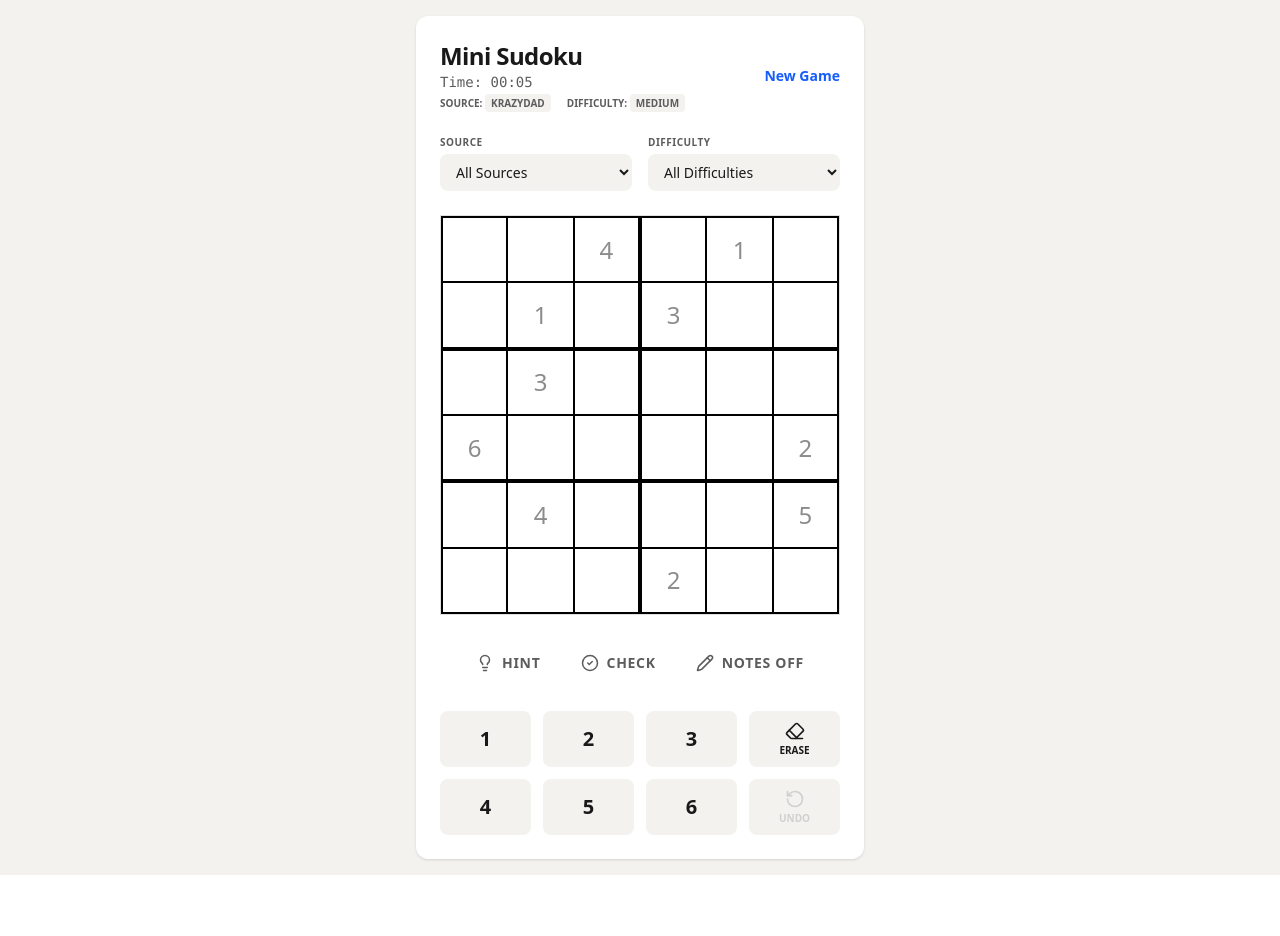
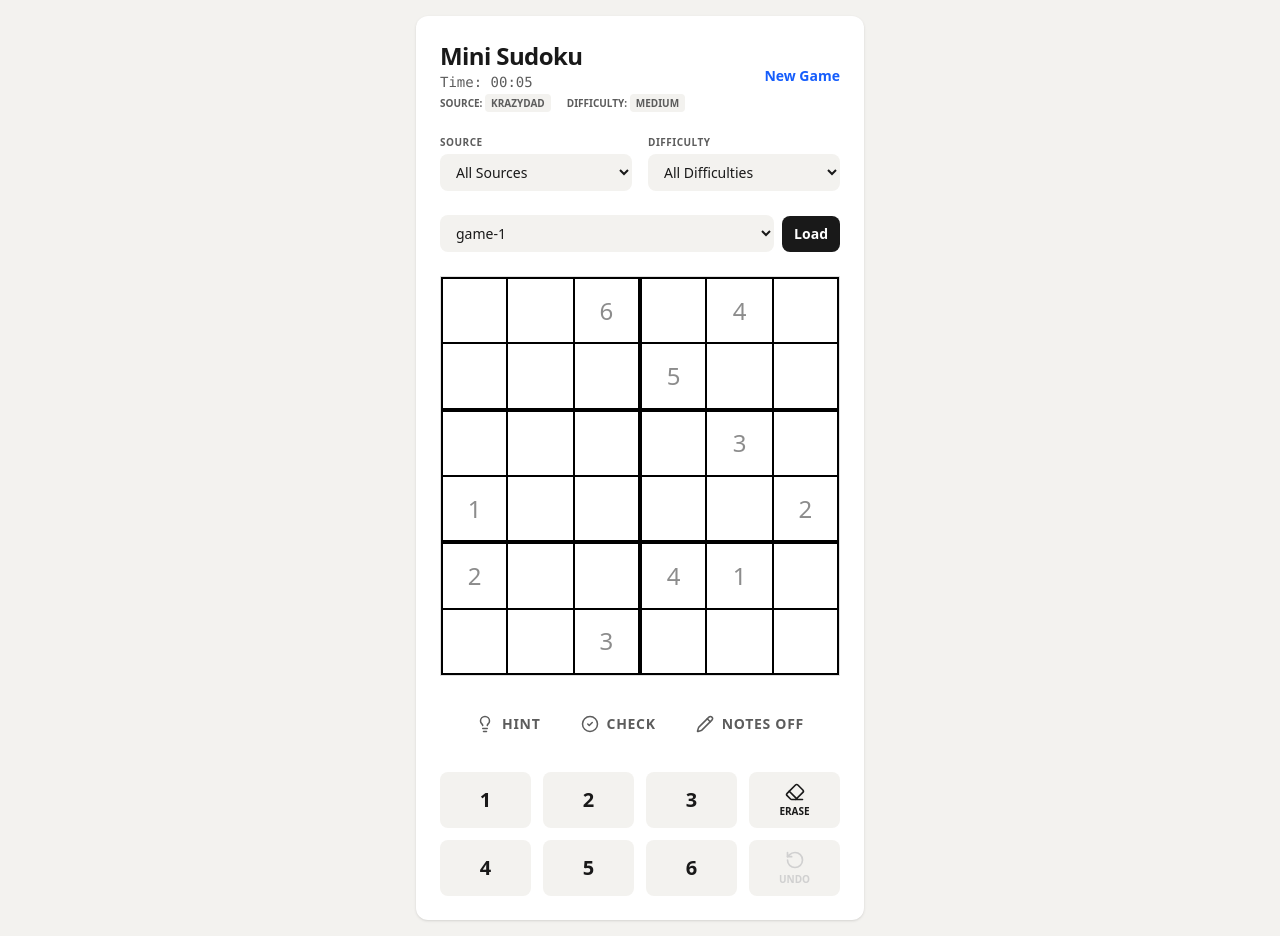
Before and after one commit to jwfrankl/Sudoku, a React (Vite) app: page / in a window 1280 px wide. Before the commit the page ends 875 px from the top, so only its background shows below. Built offline with nearby package versions, Linux system fonts and the light colour scheme.

Commit message:
Adding debugging

```diff
--- a/src/App.tsx
+++ b/src/App.tsx
@@ -34,6 +34,7 @@ export default function App() {
   const [checkFeedback, setCheckFeedback] = useState<'none' | 'success'>('none');
   const [hintCell, setHintCell] = useState<{ r: number; c: number } | null>(null);
   const [showWinModal, setShowWinModal] = useState(false);
+  const [debugPuzzleId, setDebugPuzzleId] = useState<string>(PREDEFINED_PUZZLES[0].id);
 
   // Timer logic
   useEffect(() => {
@@ -126,6 +127,32 @@ export default function App() {
 
     // Cycle to next puzzle for next time
     setPuzzleIndex((prev) => (prev + 1));
+  };
+
+  const loadPuzzleById = (id: string) => {
+    const predefined = PREDEFINED_PUZZLES.find(p => p.id === id);
+    if (!predefined) return;
+    const sol = predefined.solution;
+    const puzzle: Grid = predefined.puzzle.map(row =>
+      row.map(val => ({
+        value: val,
+        initial: val !== 0,
+        notes: []
+      }))
+    );
+    setSolution(sol);
+    setGrid(puzzle);
+    setCurrentPuzzleInfo({ source: predefined.source, difficulty: predefined.difficulty });
+    setHistory([]);
+    setSelectedCell(null);
+    setGameStatus('playing');
+    setIsNotesMode(false);
+    setSeconds(0);
+    setIsTimerActive(true);
+    setIncorrectCells(new Set());
+    setCheckFeedback('none');
+    setHintCell(null);
+    setShowWinModal(false);
   };
 
   const handleCellClick = (r: number, c: number) => {
@@ -442,6 +469,25 @@ export default function App() {
           </div>
         </div>
 
+        {/* DEBUG: Puzzle selector */}
+        <div className="flex gap-2 items-center">
+          <select
+            value={debugPuzzleId}
+            onChange={(e) => setDebugPuzzleId(e.target.value)}
+            className="flex-1 bg-[#F3F2EF] border-none rounded-lg px-3 py-2 text-sm font-medium focus:ring-2 focus:ring-blue-500 outline-none cursor-pointer"
+          >
+            {PREDEFINED_PUZZLES.map(p => (
+              <option key={p.id} value={p.id}>{p.id}{p.validated ? '' : ' (unvalidated)'}</option>
+            ))}
+          </select>
+          <button
+            onClick={() => loadPuzzleById(debugPuzzleId)}
+            className="px-3 py-2 bg-[#191919] text-white rounded-lg text-sm font-semibold hover:bg-[#333333] transition-colors"
+          >
+            Load
+          </button>
+        </div>
+
         {/* Grid */}
         <div className="relative aspect-square w-full grid grid-cols-6 grid-rows-6 bg-white overflow-hidden border border-[#E0E0E0]">
           {grid.map((row, r) => (
--- a/src/lib/puzzles.json
+++ b/src/lib/puzzles.json
@@ -1,16 +1,16 @@
 [
   {
     "id": "game-1",
-    "validated": false,
-    "source": "source1",
+    "validated": true,
+    "source": "AI Generator",
     "difficulty": "Easy",
     "puzzle": [
       [1,0,3,0,5,0],
       [0,5,0,1,0,3],
-      [2,0,0,0,6,0],
+      [2,0,0,5,6,0],
       [0,6,0,0,0,1],
       [3,0,2,0,4,0],
-      [0,4,0,3,0,2]
+      [0,4,5,3,0,2]
     ],
     "solution": [
       [1,2,3,4,5,6],
@@ -23,16 +23,16 @@
   },
   {
     "id": "game-2",
-    "validated": false,
-    "source": "source2",
-    "difficulty": "Medium",
+    "validated": true,
+    "source": "AI Generator",
+    "difficulty": "Easy",
     "puzzle": [
-      [0,4,0,3,0,2],
+      [0,4,5,3,0,2],
       [3,0,2,0,4,0],
       [0,6,0,0,0,1],
-      [2,0,0,0,6,0],
+      [2,0,0,0,0,0],
       [0,5,0,1,0,3],
-      [1,0,3,0,5,0]
+      [1,0,3,0,5,6]
     ],
     "solution": [
       [6,4,5,3,1,2],
@@ -46,7 +46,7 @@
   {
     "id": "game-3",
     "validated": true,
-    "source": "source1",
+    "source": "AI Generator",
     "difficulty": "Easy",
     "puzzle": [
       [2,0,1,0,6,0],
@@ -67,13 +67,13 @@
   },
   {
     "id": "game-4",
-    "validated": false,
-    "source": "source2",
+    "validated": true,
+    "source": "AI Generator",
     "difficulty": "Easy",
     "puzzle": [
       [1,4,0,6,0,5],
       [0,2,5,0,4,0],
-      [2,0,4,3,0,6],
+      [2,1,4,3,0,6],
       [3,0,6,2,0,4],
       [0,3,0,5,6,0],
       [5,0,1,0,3,2]
@@ -89,15 +89,15 @@
   },
   {
     "id": "game-5",
-    "validated": false,
-    "source": "source1",
-    "difficulty": "Medium",
+    "validated": true,
+    "source": "AI Generator",
+    "difficulty": "Easy",
     "puzzle": [
-      [1,0,3,0,5,0],
+      [1,0,3,4,5,0],
       [0,5,0,1,0,3],
       [2,0,0,0,6,0],
-      [0,6,0,0,0,1],
-      [3,0,2,0,4,0],
+      [0,6,4,0,0,1],
+      [3,0,2,0,0,0],
       [0,4,0,3,0,2]
     ],
     "solution": [
@@ -331,16 +331,16 @@
   },
   {
     "id": "KrazyDad-2-3",
-    "validated": false,
+    "validated": true,
     "source": "KrazyDad",
-    "difficulty": "Hard",
+    "difficulty": "Medium",
     "puzzle": [
-      [0,5,0,0,0,0],
+      [0,5,0,2,0,6],
       [0,0,0,0,0,0],
       [0,0,0,0,0,0],
-      [0,2,0,0,0,0],
+      [0,2,4,3,0,0],
       [0,0,1,0,6,0],
-      [0,0,0,0,0,1]
+      [4,0,0,0,0,1]
     ],
     "solution": [
       [1,5,3,2,4,6],
```
